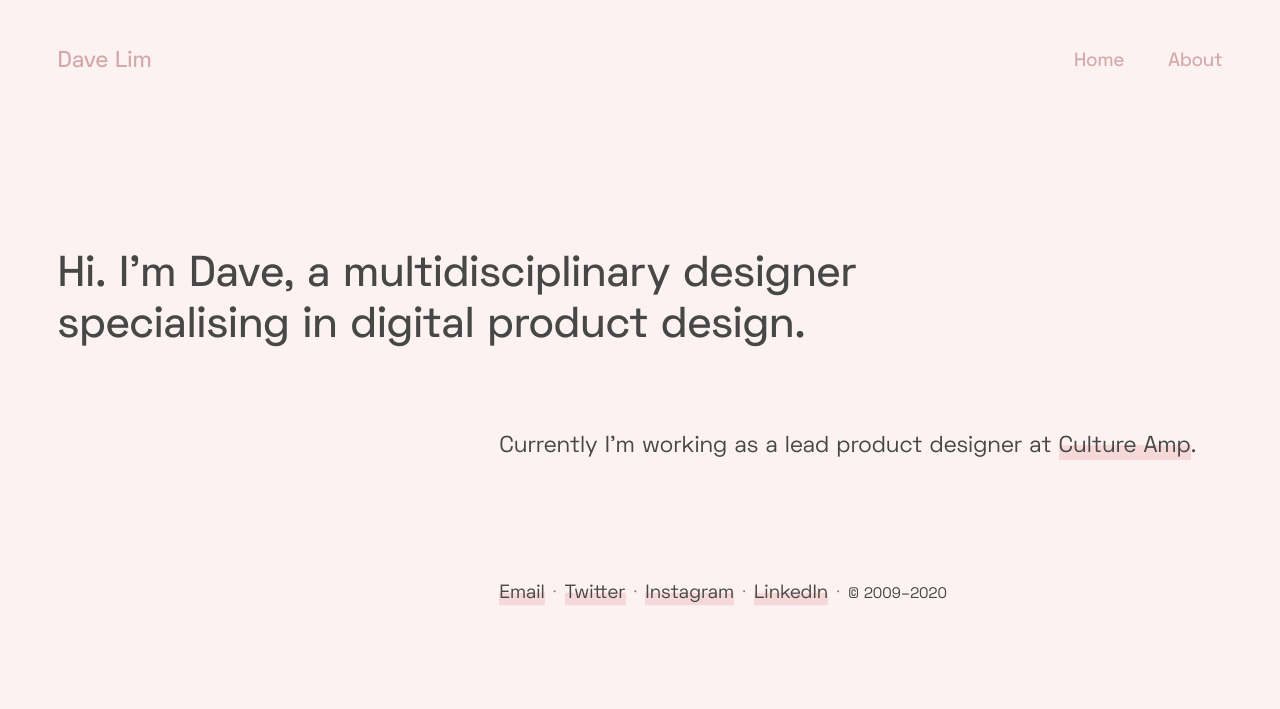
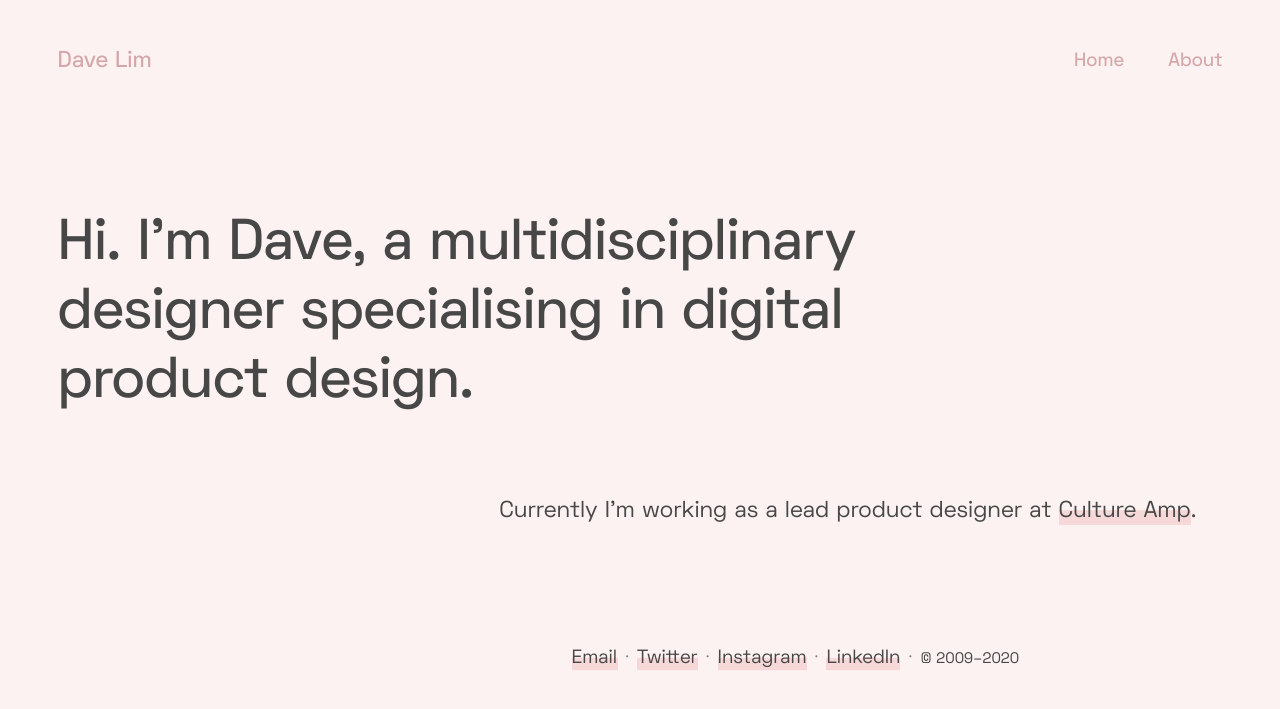
Before and after one commit to dlimiter/dlimiter.github.io, a Jekyll site: the page built from index.html, in a window 1280 px wide. Shown: the top 709 px of the page. Built offline with Jekyll 4.4.1, drawn with Linux system fonts in a browser that asks for light colours.

Commit message:
Style and size tweaks

```diff
--- a/_includes/titlebar.html
+++ b/_includes/titlebar.html
@@ -1,6 +1,6 @@
 
 <section class="titlebar">
-  <section class="container recipe1">
+  <section class="container titlebargrid">
     <div id="logo" class="logo">
       <a href="/" class="nav__logo" >Dave Lim</a>
     </div>
--- a/css/style.scss
+++ b/css/style.scss
@@ -50,7 +50,7 @@
 
 //$base-font-size: 20px;
 $base-font-size: 1.5vw;
-$container-pad: 3rem;
+$recipe1-pad: 3rem;
 
 .section-divider {
   border-bottom: $hairline;
@@ -131,7 +131,7 @@
 h1, h2,
 .h1, .h2,  {
   font-weight: 600;
-  line-height: 1.2;
+  line-height: 1.1;
   // letter-spacing: -0.02em;
 }
 
@@ -147,11 +147,13 @@
 h1, h2, h3, h4,
 .h1, .h2, .h3, .h4 {
   margin-top: 0;
-
+  hyphens: manual;
 }
 
 .h0 {
   font-size: 2.25rem;
+  font-size: 3rem;
+  letter-spacing: -0.03rem;
   line-height: 1.2;
   font-weight: 500;
 }
@@ -159,10 +161,12 @@
 
 h1, .h1 {
   font-size: 1.6rem;
+  font-size: 2.25rem;
 }
 
 h2, .h2 {
   font-size: 1.4rem;
+  font-size: 1.6rem;
 }
 
 h3, .h3 {
@@ -227,19 +231,19 @@
   grid-template-columns: 1fr;
   @media only screen and (min-width: 60em) {
     grid-template-columns: 1fr 2fr;
-    padding: 0 $container-pad;
+    padding: 0 3rem;
   }
   &.-spaced {
     margin-bottom: 2rem;
   }
   &.-alternate1{
     @media only screen and (min-width: 60em) {
-      grid-template-columns: 5fr ;
+      grid-template-columns: 3fr 1fr;
     }
   }
   &.-alternate2{
     @media only screen and (min-width: 60em) {
-      grid-template-columns: 4fr 1fr ;
+      grid-template-columns: 3fr 2fr ;
     }
   }
   &.-alternate3{
@@ -263,29 +267,29 @@
       padding-bottom: 1em;
     }
   }
-  &.recipe1 {
+  &.titlebargrid {
     grid-template-columns: 2fr 3fr;
     grid-column-gap: 1rem;
     @media only screen and (min-width: 60em) {
       grid-template-columns: 1fr 2fr ;
     }
   }
-  &.recipe2 {
+  &.contentgrid {
     @media only screen and (min-width: 60em) {
-      grid-template-columns: 1fr 3fr 2fr ;
+      grid-template-columns: 1fr 2fr ;
     }
   }
   &.recipe {
     @media only screen and (min-width: 60em) {
-      grid-template-columns: 1fr 2fr ;
+      grid-template-columns: 2fr 3fr ;
     }
     .recipe__back-link {
       position: relative;
-      top: -.25rem;
+      top: -.4em;
       @media only screen and (min-width: 60em) {
         position: absolute;
         left: -2.5rem;
-        top: -0.1rem;
+        top: .1em;
       }
     }
     .recipe__title {
@@ -341,7 +345,7 @@
   padding: 2.5rem 0;
   @media only screen and (min-width: 80em) {
     text-align: left;
-    margin-bottom: 6rem;
+    margin-bottom: 4rem;
   }
 }
 
--- a/index.html
+++ b/index.html
@@ -4,12 +4,14 @@
 layout: default
 ---
 
-<div class="container -alternate2">
+<div class="container -alternate1">
   <p class="about">
-    Hi. I’m Dave, a multidisciplinary designer specialising in digital product design.
+    Hi. I’m Dave, a multi&shy;disciplinary designer specialising in digital product design.
   </p>
+  <div>
+  </div>
 </div>
-<div class="container recipe">
+<div class="container contentgrid">
   <div></div>
   <div>
     <p class="lede">
```
Also changed, not shown: recipes.html (+10 -6 lines).
